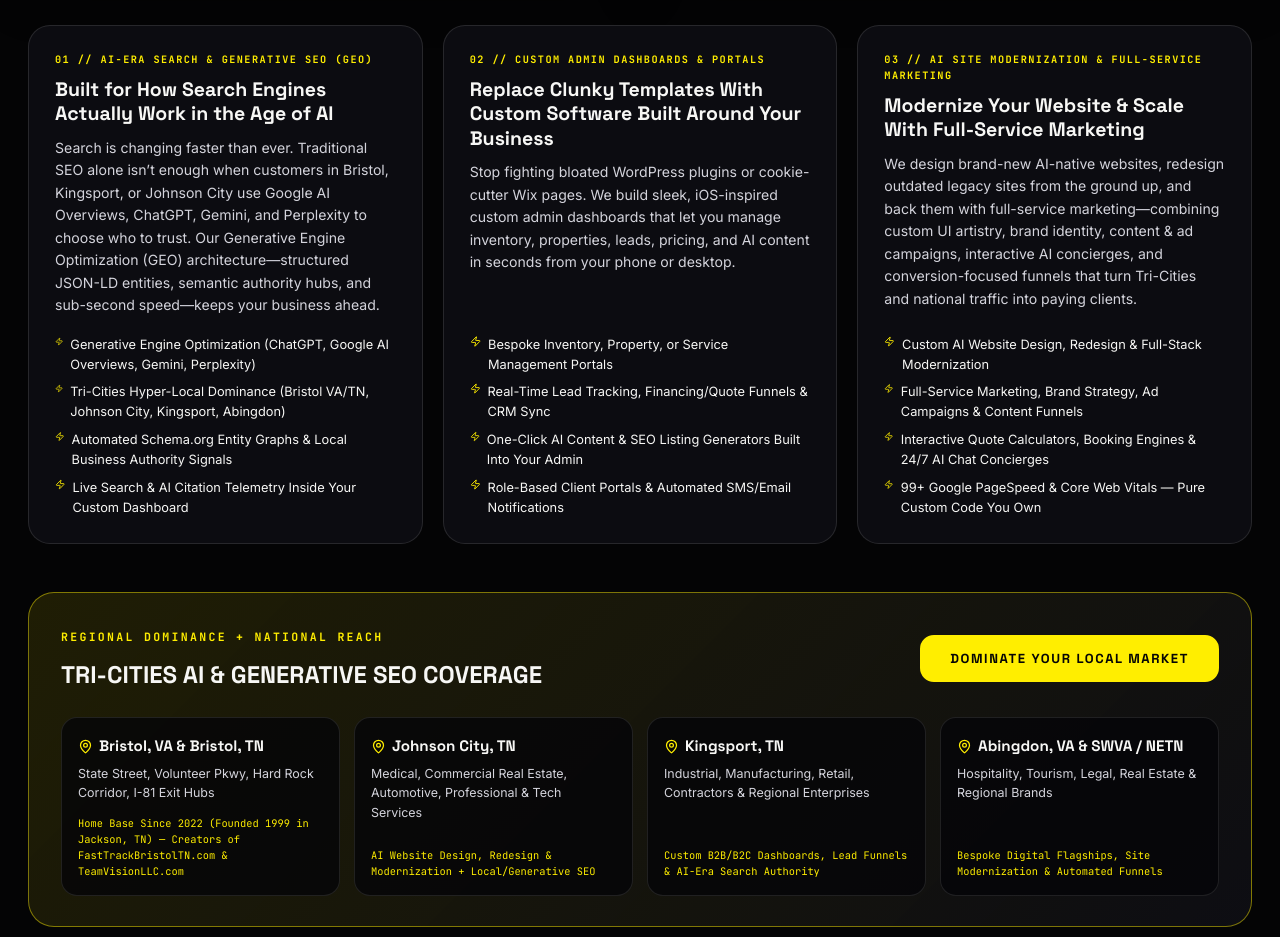
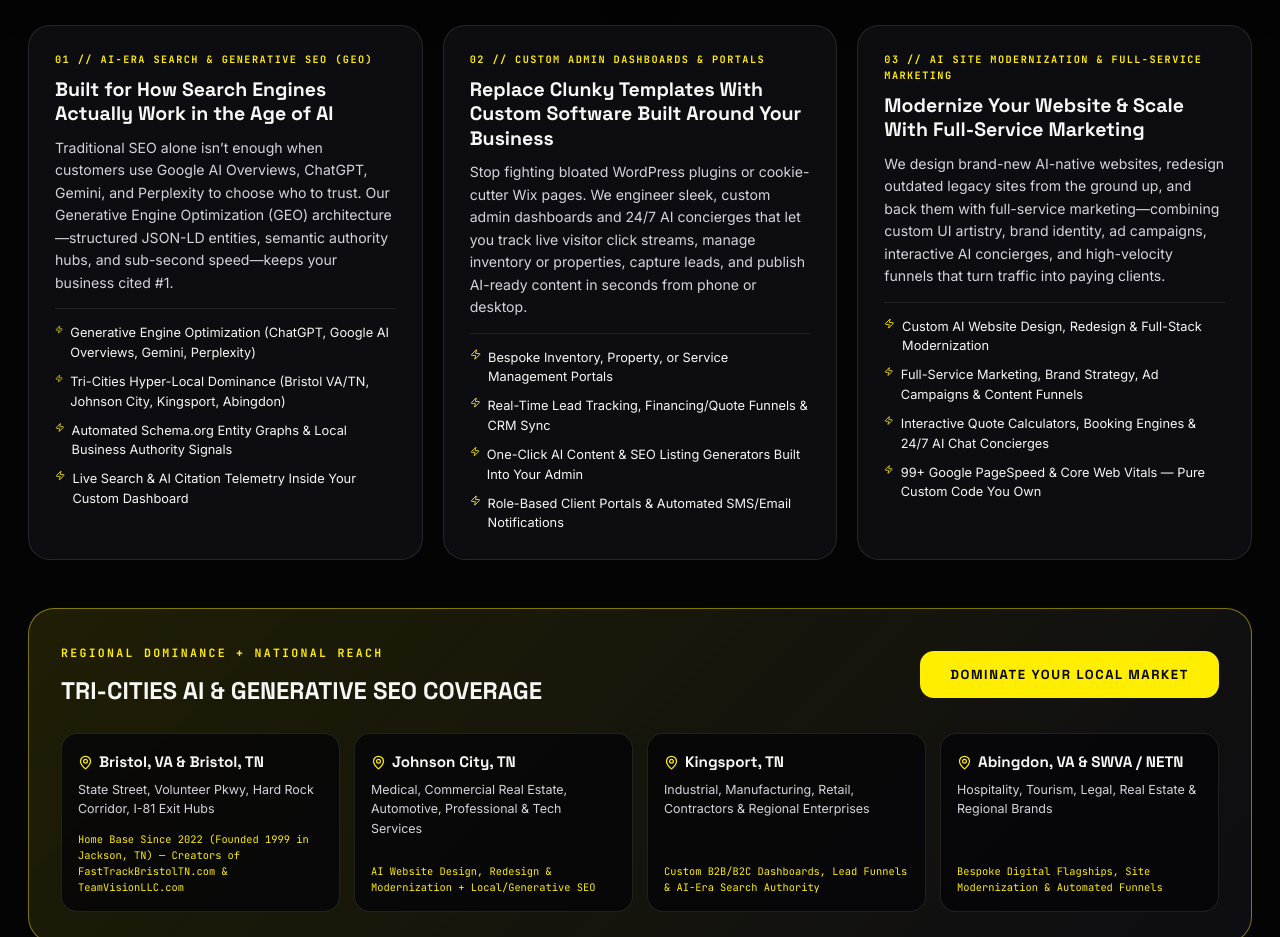
Before and after one commit to wireddigitalus-stack/WIRED, a React (Vite) app: page / in a window 1280 px wide. Shown: the part 4560-5497 px from the top of the page. Built offline with nearby package versions, Linux system fonts and the light colour scheme.

Commit message:
Eliminate dead space in Custom Admin Dashboards pillar card and balance 3-column copy

```diff
--- a/src/data/wiredData.js
+++ b/src/data/wiredData.js
@@ -110,7 +110,7 @@
     tag: '01 // AI-ERA SEARCH & GENERATIVE SEO (GEO)',
     title: 'Built for How Search Engines Actually Work in the Age of AI',
     description:
-      'Search is changing faster than ever. Traditional SEO alone isn’t enough when customers in Bristol, Kingsport, or Johnson City use Google AI Overviews, ChatGPT, Gemini, and Perplexity to choose who to trust. Our Generative Engine Optimization (GEO) architecture—structured JSON-LD entities, semantic authority hubs, and sub-second speed—keeps your business ahead.',
+      'Traditional SEO alone isn’t enough when customers use Google AI Overviews, ChatGPT, Gemini, and Perplexity to choose who to trust. Our Generative Engine Optimization (GEO) architecture—structured JSON-LD entities, semantic authority hubs, and sub-second speed—keeps your business cited #1.',
     bullets: [
       'Generative Engine Optimization (ChatGPT, Google AI Overviews, Gemini, Perplexity)',
       'Tri-Cities Hyper-Local Dominance (Bristol VA/TN, Johnson City, Kingsport, Abingdon)',
@@ -123,7 +123,7 @@
     tag: '02 // CUSTOM ADMIN DASHBOARDS & PORTALS',
     title: 'Replace Clunky Templates With Custom Software Built Around Your Business',
     description:
-      'Stop fighting bloated WordPress plugins or cookie-cutter Wix pages. We build sleek, iOS-inspired custom admin dashboards that let you manage inventory, properties, leads, pricing, and AI content in seconds from your phone or desktop.',
+      'Stop fighting bloated WordPress plugins or cookie-cutter Wix pages. We engineer sleek, custom admin dashboards and 24/7 AI concierges that let you track live visitor click streams, manage inventory or properties, capture leads, and publish AI-ready content in seconds from phone or desktop.',
     bullets: [
       'Bespoke Inventory, Property, or Service Management Portals',
       'Real-Time Lead Tracking, Financing/Quote Funnels & CRM Sync',
@@ -136,7 +136,7 @@
     tag: '03 // AI SITE MODERNIZATION & FULL-SERVICE MARKETING',
     title: 'Modernize Your Website & Scale With Full-Service Marketing',
     description:
-      'We design brand-new AI-native websites, redesign outdated legacy sites from the ground up, and back them with full-service marketing—combining custom UI artistry, brand identity, content & ad campaigns, interactive AI concierges, and conversion-focused funnels that turn Tri-Cities and national traffic into paying clients.',
+      'We design brand-new AI-native websites, redesign outdated legacy sites from the ground up, and back them with full-service marketing—combining custom UI artistry, brand identity, ad campaigns, interactive AI concierges, and high-velocity funnels that turn traffic into paying clients.',
     bullets: [
       'Custom AI Website Design, Redesign & Full-Stack Modernization',
       'Full-Service Marketing, Brand Strategy, Ad Campaigns & Content Funnels',
```
Also changed, not shown: src/styles.css.
